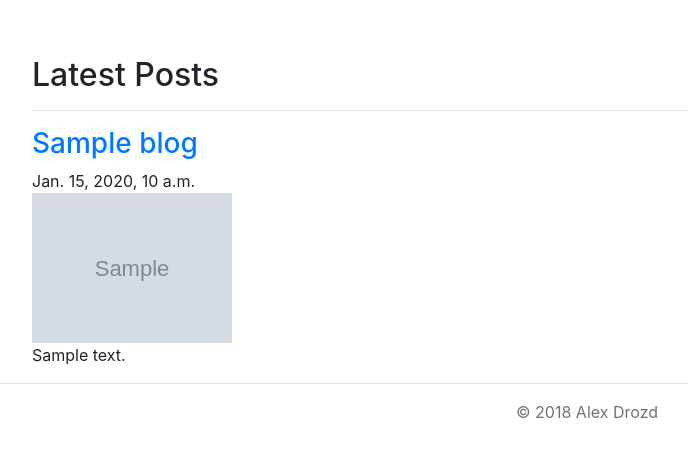
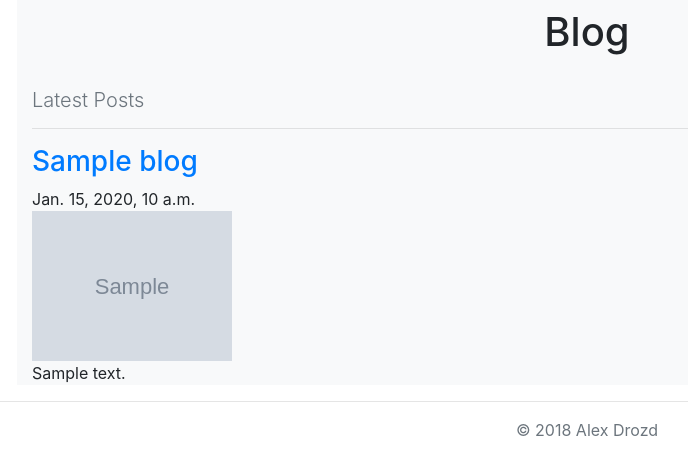
Before and after one commit to brno32/portfolio-site, a Django app: template blog/templates/blog/allblogs.html in a window 1280 px wide. Shown: the part 56-531 px from the top of the page, without its empty margins (53-741 px from the left). Run offline with Django 3.2, Linux system fonts and the light colour scheme; the template is opened without the code that fills it: most values are stand-ins (such as "Sample title", 1, 10 or a date in 2020); grey boxes marked "Sample" are stand-in pictures; data that the repository does not hold is empty; some libraries are stand-ins or nearby versions.

Commit message:
tweaks blogs

```diff
--- a/blog/templates/blog/allblogs.html
+++ b/blog/templates/blog/allblogs.html
@@ -1,15 +1,14 @@
 {% extends 'base.html' %}
 
 {% block content %}
-<div class="container">
+<div class="container bg-light">
 
-  <h1 class="text-center pt-2">My Blog</h1>
+  <h1 class="text-center pt-2">Blog</h1>
   <br>
-  <br>
-  <h2>Latest Posts</h2>
+  <h2 class="lead text-muted">Latest Posts</h2>
   <hr></hr>
 
-  {% for blog in blogs %}
+  {% for blog in blogs reversed %}
     <a href="{% url 'detail' blog.id %}"><h3>{{blog.title}}</h3></a>
     {{ blog.pub_date_cleaned }}<br>
     <img class="img-fluid" src="{{blog.image.url}}" height="200" width="200"></img>
--- a/portfolio/templates/base.html
+++ b/portfolio/templates/base.html
@@ -18,7 +18,7 @@
   <body>
 
     <header>
-      <nav class="navbar fixed-top navbar-expand-lg navbar-dark bg-primary">
+      <nav class="navbar navbar-expand-lg navbar-dark bg-primary">
         <a class="navbar-brand" href="{% url 'home' %}">Alex Drozd</a>
         <button class="navbar-toggler" type="button" data-toggle="collapse" data-target="#navbarNav" aria-controls="navbarNav" aria-expanded="false" aria-label="Toggle navigation">
           <span class="navbar-toggler-icon"></span>
```
Also changed, not shown: blog/models.py (+11 -1 lines), 1 other file.
